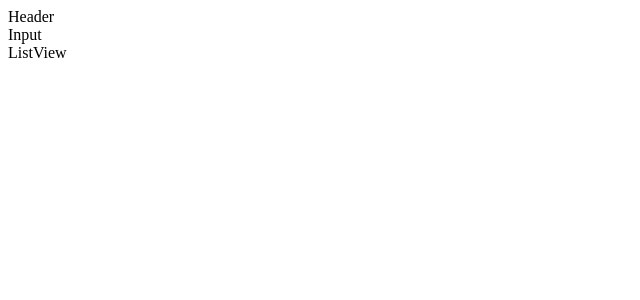
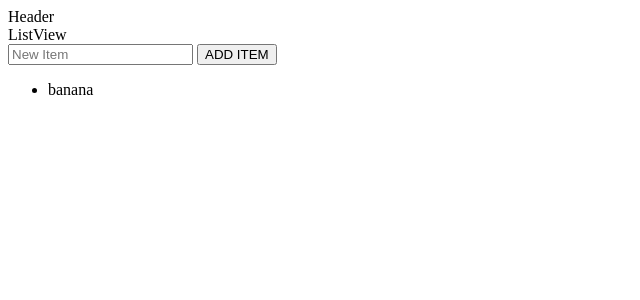
Before and after one commit to denvermccarthy/shopping-adv, a React app: page / in a window 1280 px wide. Shown: the top 300 px of the page, without its empty margins (0-640 px from the left). Built offline with nearby package versions, Linux system fonts and the light colour scheme; the HTML template or start-up script is replaced by a standard one.

Commit message:
todo rendering to page

```diff
--- a/src/App.jsx
+++ b/src/App.jsx
@@ -1,12 +1,10 @@
 import Header from './components/Layout/Header';
-import Input from './components/List/Input';
 import ListView from './views/List/ListView';
 
 export default function App() {
   return (
     <>
       <Header />
-      <Input />
       <ListView />
     </>
   );
--- a/src/components/List/Input.jsx
+++ /dev/null
@@ -1,5 +0,0 @@
-import React from 'react';
-
-export default function Input() {
-  return <div>Input</div>;
-}
--- a/src/views/List/ListView.jsx
+++ b/src/views/List/ListView.jsx
@@ -1,5 +1,21 @@
-import React from 'react';
+import React, { useReducer } from 'react';
+
+const initialList = [{ id: Date.now(), done: false, name: 'banana' }];
+function reducer(state, action) {}
 
 export default function ListView() {
-  return <div>ListView</div>;
+  const [items, dispatch] = useReducer(reducer, initialList);
+  return (
+    <div>
+      ListView
+      <form>
+        <input type="text" placeholder="New Item" /> <button>ADD ITEM</button>
+      </form>
+      <ul>
+        {items.map((item) => (
+          <li>{item.name}</li>
+        ))}
+      </ul>
+    </div>
+  );
 }
```
